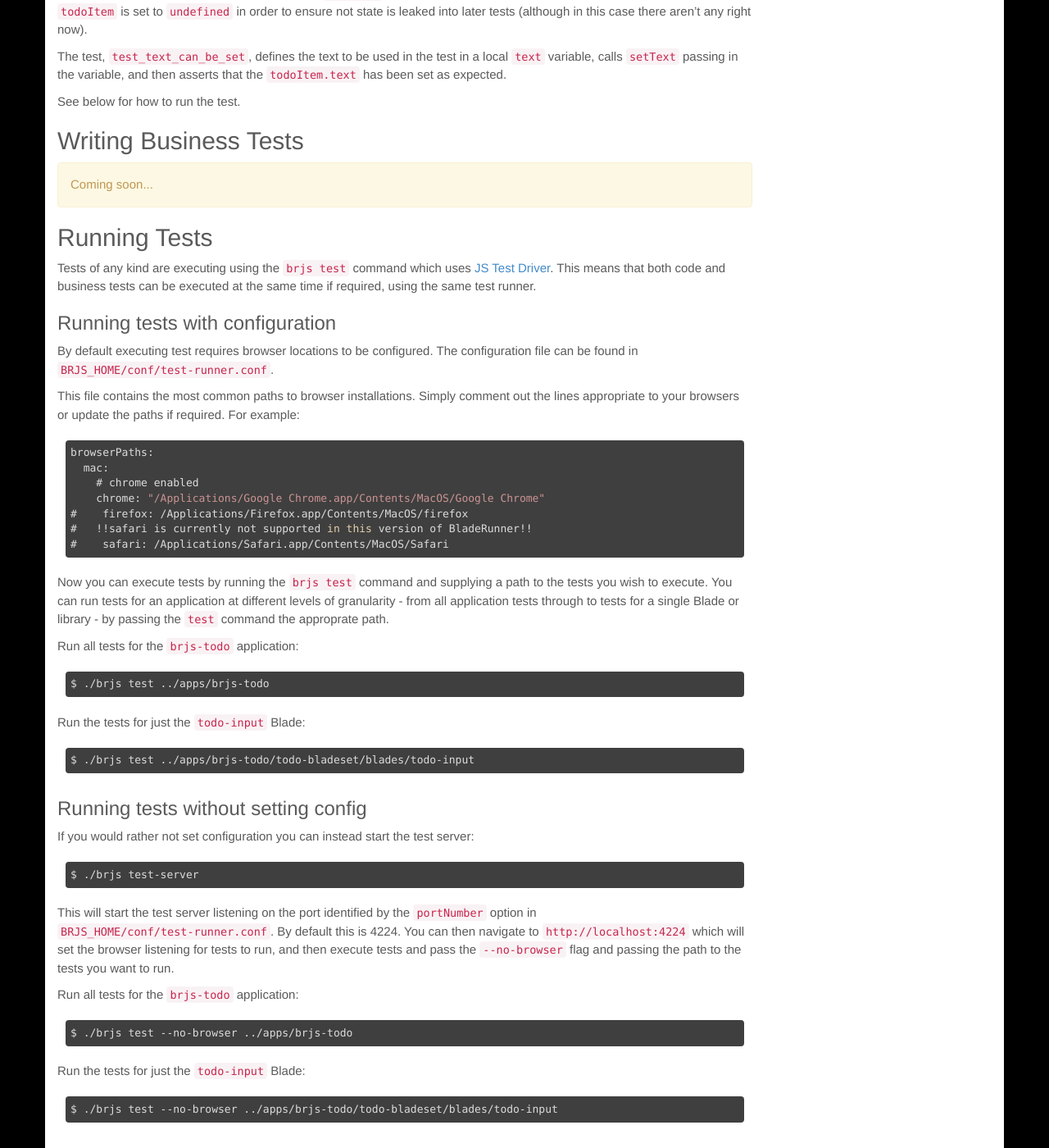
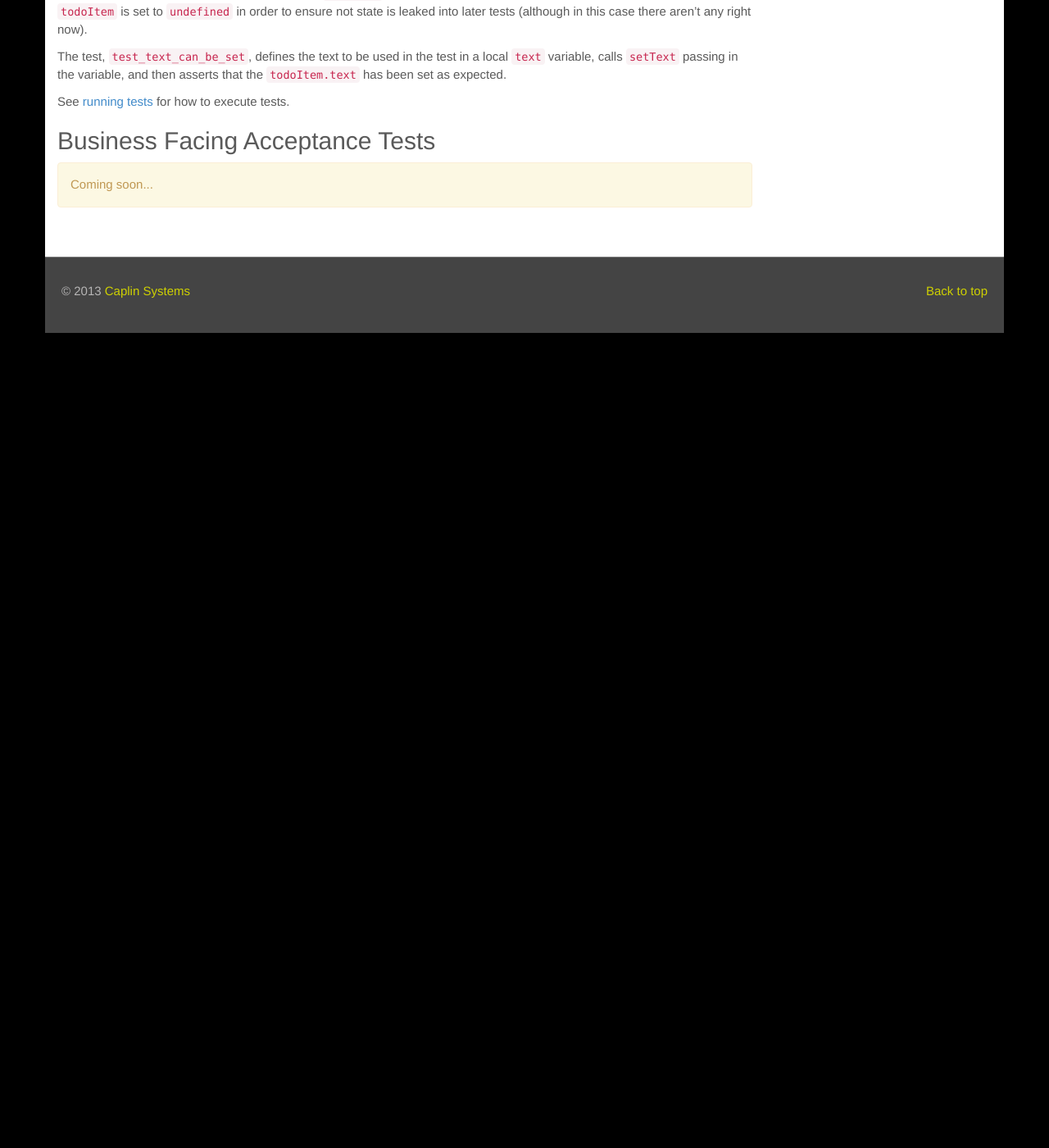
Before and after one commit to BladeRunnerJS/brjs-site, a Jekyll site: the page built from docs/use/writing_tests.md, in a window 1280 px wide and 1400 px high, scrolled down 1408 px. Shown: the whole window at 82% size. Built offline with Jekyll 4.4.1, drawn with Linux system fonts in a browser that asks for light colours; Markdown is read by kramdown in place of the engine named in the settings; after the commit the page ends 1844 px from its top, so only the background shows below that; some of the changed text lies outside the part shown.

Commit message:
More doc migration and refactoring

````diff
--- a/_includes/docs/use/toc.html
+++ b/_includes/docs/use/toc.html
@@ -1,4 +1,7 @@
 <ul>
   <li><a href="/docs/use/getting_started/">Getting started</a></li>
-  <li><a href="/docs/use/writing_and_running_tests/">Writing &amp; Running Tests</a></li>
+  <li><a href="/docs/use/install/">Installing BRJS</a></li>
+  <li><a href="/docs/use/writing_tests/">Writing Tests</a></li>
+  <li><a href="/docs/use/running_tests/">Running Tests</a></li>
+  <li><a href="/docs/use/commandline/">Using the brjs CLI</a></li>
 </ul>
--- a/docs/use/writing_and_running_tests.md
+++ b/docs/use/writing_tests.md
@@ -1,10 +1,10 @@
 ---
 layout: docs
-title: Writing and Running Tests
-permalink: /docs/use/writing_and_running_tests/
+title: Writing Tests
+permalink: /docs/use/writing_tests/
 ---
 
-## Writing Unit Tests
+## Code Facing Unit Tests
 
 Within a BRJS application the tests reside with the functionality they are written to test. In the case of a unit tests they should be in a `tests/test-unit` directory where `test` is at the same level as the `src` directory where the functional code is located.
 
@@ -68,56 +68,10 @@ The test above defines a new `TestCase` giving it a name. Then it uses `require`
 
 The test, `test_text_can_be_set`, defines the text to be used in the test in a local `text` variable, calls `setText` passing in the variable, and then asserts that the `todoItem.text` has been set as expected.
 
-See below for how to run the test.
+See [running tests](/docs/use/running_tests/) for how to execute tests.
 
-## Writing Business Tests
+## Business Facing Acceptance Tests
 
 <p class="doc-feedback alert alert-warning">
   Coming soon...
 </p>
-
-## Running Tests
-
-Tests of any kind are executing using the `brjs test` command which uses [JS Test Driver](https://code.google.com/p/js-test-driver/). This means that both code and business tests can be executed at the same time if required, using the same test runner.
-
-### Running tests with configuration
-
-By default executing test requires browser locations to be configured. The configuration file can be found in `BRJS_HOME/conf/test-runner.conf`.
-
-This file contains the most common paths to browser installations. Simply comment out the lines appropriate to your browsers or update the paths if required. For example:
-
-```bash
-browserPaths:
-  mac:
-    # chrome enabled
-    chrome: "/Applications/Google Chrome.app/Contents/MacOS/Google Chrome"
-#    firefox: /Applications/Firefox.app/Contents/MacOS/firefox
-#   !!safari is currently not supported in this version of BladeRunner!!
-#    safari: /Applications/Safari.app/Contents/MacOS/Safari
-```
-
-Now you can execute tests by running the `brjs test` command and supplying a path to the tests you wish to execute. You can run tests for an application at different levels of granularity - from all application tests through to tests for a single Blade or library - by passing the `test` command the approprate path.
-
-Run all tests for the `brjs-todo` application:
-
-    $ ./brjs test ../apps/brjs-todo
-
-Run the tests for just the `todo-input` Blade:
-
-    $ ./brjs test ../apps/brjs-todo/todo-bladeset/blades/todo-input
-
-### Running tests without setting config
-
-If you would rather not set configuration you can instead start the test server:
-
-    $ ./brjs test-server
-
-This will start the test server listening on the port identified by the `portNumber` option in `BRJS_HOME/conf/test-runner.conf`. By default this is 4224. You can then navigate to `http://localhost:4224` which will set the browser listening for tests to run, and then execute tests and pass the `--no-browser` flag and passing the path to the tests you want to run.
-
-Run all tests for the `brjs-todo` application:
-
-    $ ./brjs test --no-browser ../apps/brjs-todo
-
-Run the tests for just the `todo-input` Blade:
-
-    $ ./brjs test --no-browser ../apps/brjs-todo/todo-bladeset/blades/todo-input
````
Also changed, not shown: _includes/docs/use/install.md (added, +15 -0 lines), docs/concepts/blades.md (+17 -0 lines), docs/concepts/service_registry.md (+4 -4 lines), docs/use/commandline.md (added, +33 -0 lines), docs/use/getting_started.md (+3 -17 lines), docs/use/install.md (added, +8 -0 lines), docs/use/running_tests.md (added, +65 -0 lines).
